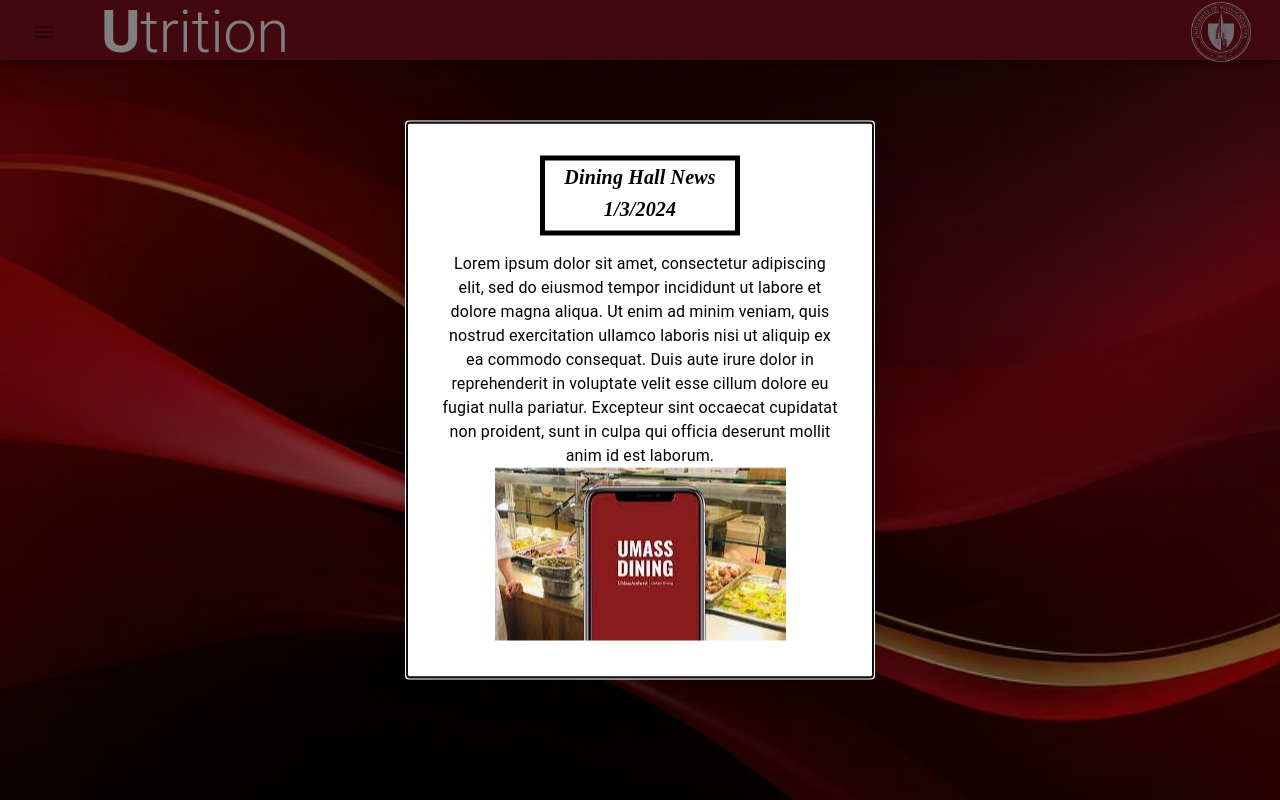
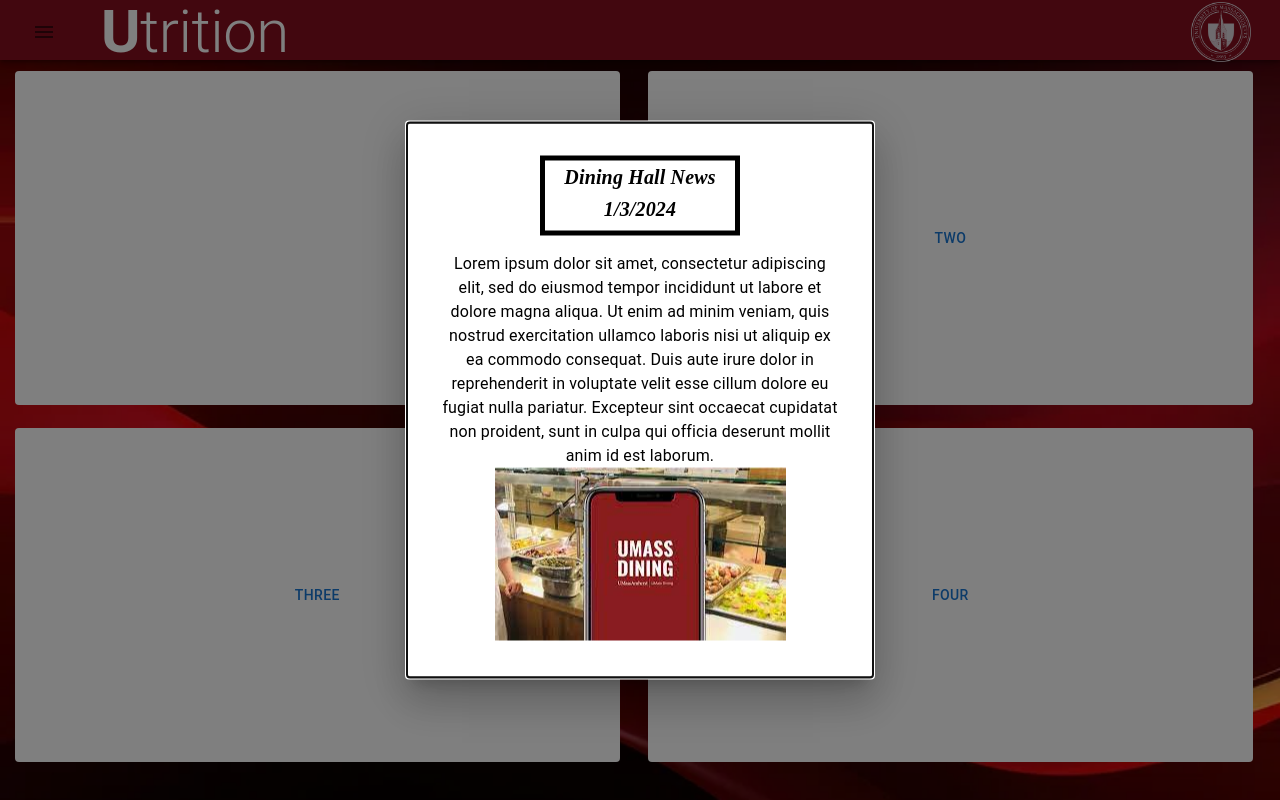
Before and after one commit to megemann/Utrition, a React (Create React App) app: page / in a window 1280 px wide. Built offline with nearby package versions, Linux system fonts and the light colour scheme.

Commit message:
Add DiningGrid

```diff
--- /dev/null
+++ b/src/Components/HomePage/HomeComponents/DiningGrid/DiningGrid.jsx
@@ -0,0 +1,32 @@
+import {Box, Button, Grid} from "@mui/material";
+
+
+export default function DiningGrid() {
+    return (
+        <Box sx={{flexGrow:1}}>
+            <Grid container spacing={2} sx={{padding: "15px", height:"93vh"}}>
+                <Grid item xs={6}>
+                    <Button sx={{backgroundColor: "white", width: "98%", height: "98%", justifyContent:"center"}}>
+
+                    </Button>
+                </Grid>
+                <Grid item xs={6}>
+                    <Button sx={{backgroundColor: "white", width: "98%", height: "98%"}}>
+                        two
+                    </Button>
+                </Grid>
+                <Grid item xs={6}>
+                    <Button sx={{backgroundColor: "white", width: "98%", height: "98%"}}>
+                        three
+                    </Button>
+                </Grid>
+                <Grid item xs={6}>
+                    <Button sx={{backgroundColor: "white", width: "98%", height: "98%"}}>
+                        four
+                    </Button>
+                </Grid>
+            </Grid>
+        </Box>
+    );
+
+}
--- a/src/Components/HomePage/HomePage.jsx
+++ b/src/Components/HomePage/HomePage.jsx
@@ -1,8 +1,9 @@
-import {AppBar,Typography, Toolbar, Box, Container} from "@mui/material";
+import {AppBar,Typography, Toolbar, Box, Container, Grid} from "@mui/material";
 import s from "./style.module.css";
 import * as React from 'react';
 import MenuHome from "./HomeComponents/MenuHome";
 import StartingModal from "./HomeComponents/StartingModal";
+import DiningGrid from "./HomeComponents/DiningGrid/DiningGrid";
 
 
 export default function HomePage() {
@@ -19,7 +20,7 @@ export default function HomePage() {
     };
 
     return (
-        <div>
+        <div style={{padding:"0px"}}>
             <StartingModal
                 modalOpen={modalOpen}
                 closeModal={closeModal}
@@ -42,13 +43,9 @@ export default function HomePage() {
                     />
                 </Toolbar>
             </AppBar>
-            <Box>
-                <img
-                    className={s.background}
-                    src="/navbackground.png"
-                    alt="Background"
-                />
-            </Box>
+            <div className={s.background}>
+                <DiningGrid/>
+            </div>
 
 
 
--- a/src/Components/HomePage/style.module.css
+++ b/src/Components/HomePage/style.module.css
@@ -30,4 +30,9 @@
     z-index: 0;
     object-fit: cover;
     opacity: 1;
+    background-image: url("/public/navbackground.png");
+    -webkit-background-size: cover;
+    -moz-background-size: cover;
+    -o-background-size: cover;
+    background-size: cover;
 }
```
Also changed, not shown: 1 other file (tests, documents, lock files or other folders).
